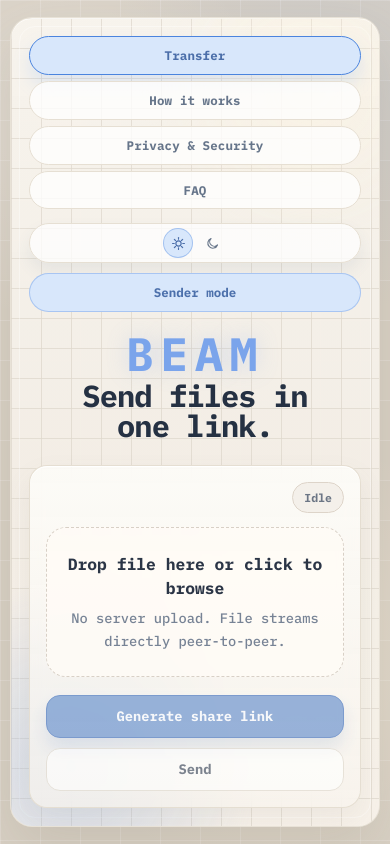
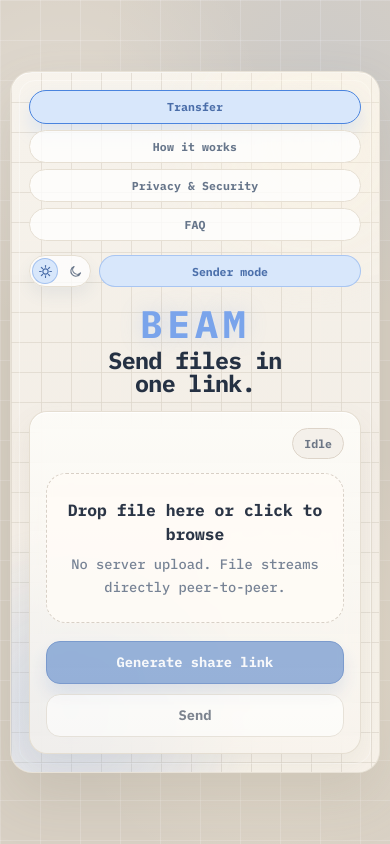
Before and after one commit to shriyamani/file-submission-tool, a React (Vite) app: page / in a window 390 px wide. Built offline with nearby package versions, Linux system fonts and the light colour scheme.

Commit message:
Improve responsiveness on mobile

```diff
--- a/src/App.css
+++ b/src/App.css
@@ -572,6 +572,8 @@
   font-weight: 700;
   cursor: pointer;
   text-decoration: none;
+  white-space: normal;
+  text-align: center;
 }
 
 .btn:not(:disabled):hover {
@@ -622,6 +624,7 @@
   display: flex;
   align-items: center;
   justify-content: space-between;
+  flex-wrap: wrap;
   gap: 8px;
   font-size: 0.82rem;
 }
@@ -644,6 +647,8 @@
   color: var(--message-warning);
   font-size: 0.82rem;
   line-height: 1.6;
+  overflow-wrap: break-word;
+  word-break: break-word;
 }
 
 .request-alert-chip {
@@ -656,6 +661,8 @@
   color: var(--message-warning);
   background: rgba(255, 255, 255, 0.28);
   border: 1px solid var(--warning-border);
+  white-space: normal;
+  text-align: left;
 }
 
 .request-modal-backdrop {
@@ -670,7 +677,11 @@
 }
 
 .request-modal {
-  width: min(480px, 100%);
+  width: auto;
+  max-width: min(480px, calc(100vw - 48px));
+  max-height: 90vh;
+  margin: 16px;
+  overflow-y: auto;
   border-radius: 18px;
   border: 1px solid var(--warning-border);
   background: var(--warning-bg);
@@ -754,6 +765,7 @@
   display: block;
   color: var(--text);
   font-size: 0.9rem;
+  overflow-wrap: break-word;
 }
 
 .download-box span {
@@ -960,6 +972,8 @@
     justify-content: center;
     text-align: center;
     width: 100%;
+    padding: 7px 10px;
+    font-size: 0.72rem;
   }
 
   .theme-toggle {
@@ -1025,12 +1039,33 @@
   }
 
   .topbar-right {
+    display: grid;
+    grid-template-columns: auto 1fr;
+    gap: 8px;
+    align-items: stretch;
+  }
+
+  .theme-toggle {
+    padding: 2px;
+  }
+
+  .theme-toggle__button {
+    width: 26px;
+    height: 26px;
+  }
+
+  .mode-badge {
+    padding: 0 10px;
+    height: 32px;
+  }
+
+  .action-row {
     flex-direction: column;
     align-items: stretch;
   }
 
-  .action-row {
-    flex-direction: column;
+  .request-modal-backdrop {
+    padding: 8px;
   }
 
   .action-row .btn {
@@ -1046,17 +1081,45 @@
   }
 
   .request-modal {
-    width: min(96vw, 420px);
+    max-width: calc(100vw - 32px);
+    margin: 16px;
   }
 
   .session-box,
-  .download-box {
+  .download-box,
+  .request-head {
     flex-direction: column;
     align-items: flex-start;
+  }
+
+  .request-head {
+    gap: 10px;
+  }
+
+  .request-head strong {
+    width: 100%;
+    overflow-wrap: break-word;
   }
 
   .download-box .btn {
     width: 100%;
     text-align: center;
   }
+
+  .beam-wordmark {
+    font-size: clamp(1.8rem, 10vw, 2.4rem);
+    letter-spacing: 0.12em;
+  }
+
+  .beam-hero h1 {
+    font-size: clamp(1.4rem, 6vw, 1.8rem);
+  }
+
+  .beam-hero {
+    margin-bottom: 0;
+  }
+
+  .beam-panel {
+    margin-top: 16px;
+  }
 }
```
